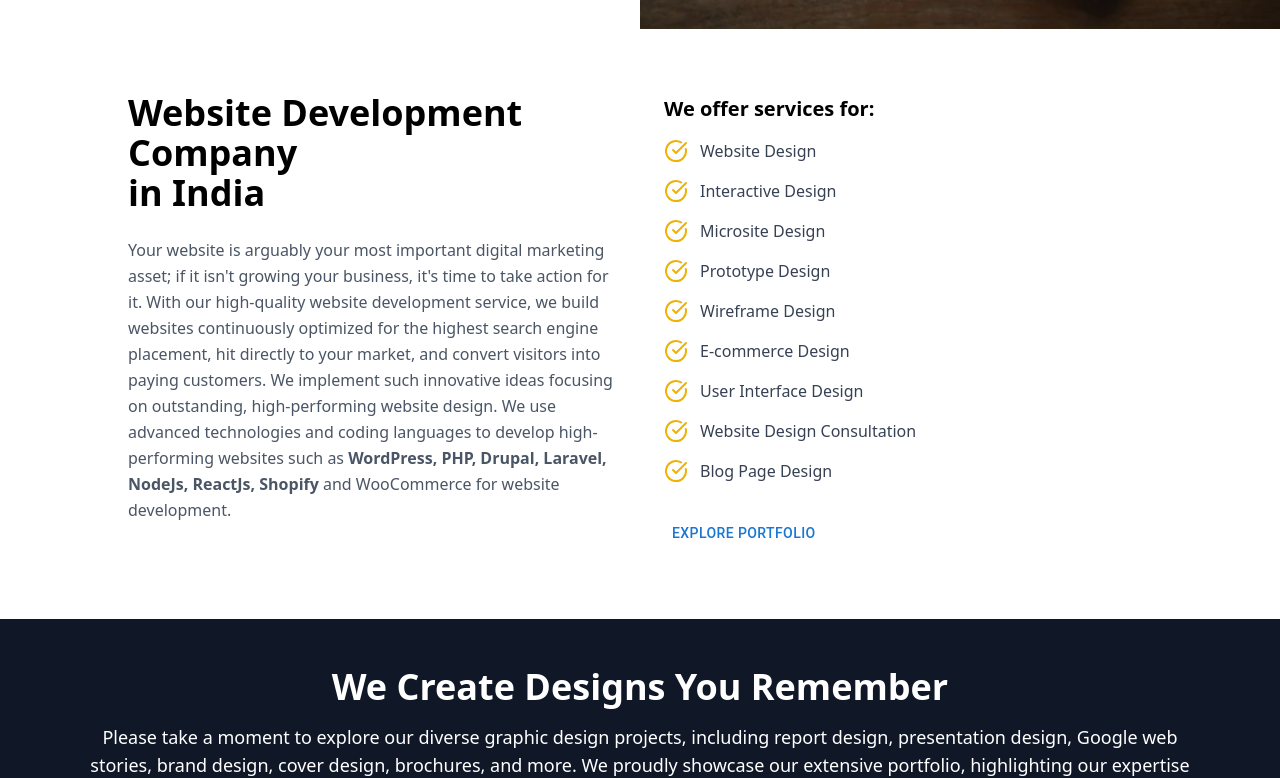
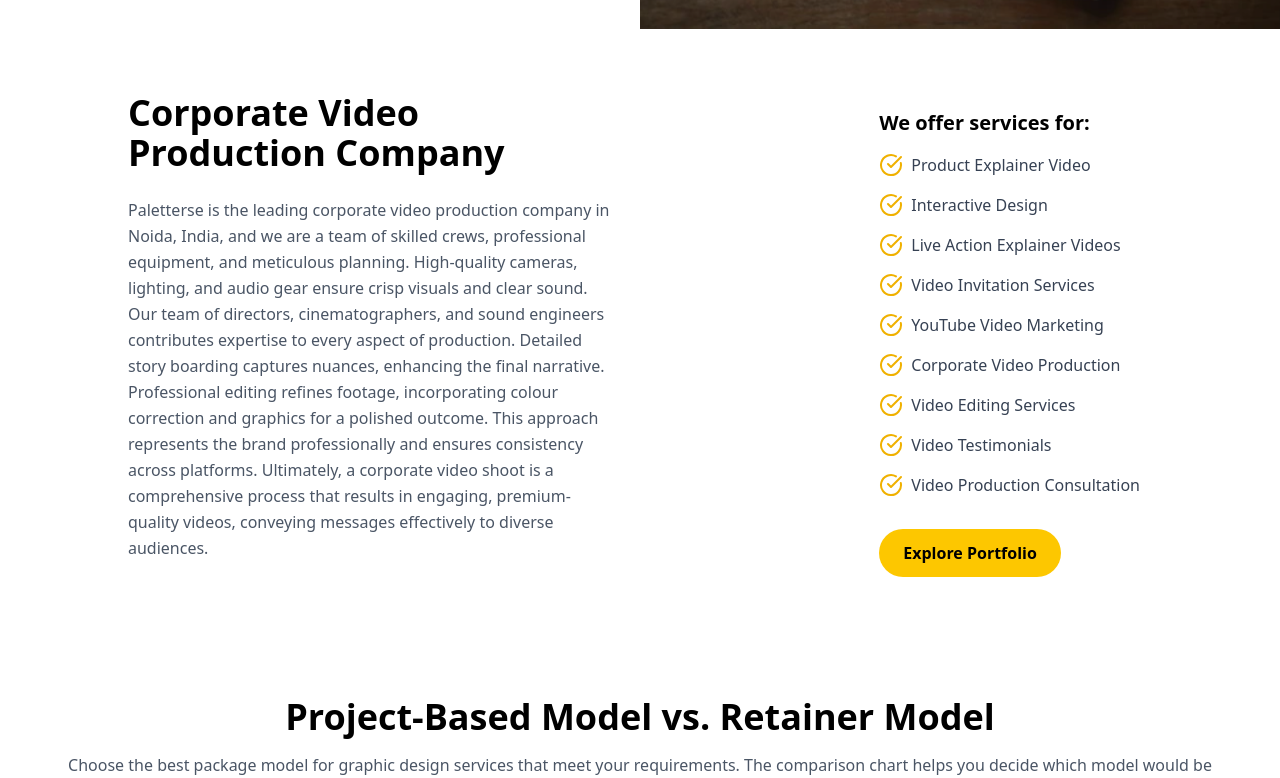
Before and after one commit to dcoder-nikhil0/Paletters, a React (Vite) app in the folder client/: page /design in a window 1280 px wide. Shown: the part 552-1330 px from the top of the page. Built offline with nearby package versions, Linux system fonts and the light colour scheme.

Commit message:
Desing Page done

```diff
--- a/client/src/Components/Design/DesignOffers.jsx
+++ b/client/src/Components/Design/DesignOffers.jsx
@@ -1,48 +1,68 @@
-import { CheckCircle } from 'lucide-react';
-import { Button } from '@mui/material';
+import { CheckCircle } from "lucide-react";
+import { Button } from "@mui/material";
+import { Link } from "react-router-dom";
 
-const DesignOffers = () => {
+const WebOffers = () => {
   const services = [
-    'Website Design',
-    'Interactive Design',
-    'Microsite Design',
-    'Prototype Design',
-    'Wireframe Design',
-    'E-commerce Design',
-    'User Interface Design',
-    'Website Design Consultation',
-    'Blog Page Design'
+    "Product Explainer Video",
+    "Interactive Design",
+    "Live Action Explainer Videos",
+    "Video Invitation Services",
+    "YouTube Video Marketing",
+    "Corporate Video Production",
+    "Video Editing Services",
+    "Video Testimonials",
+    "Video Production Consultation",
   ];
 
   return (
     <div className="bg-white py-16 px-8 md:px-16 lg:px-32">
       <div className="grid md:grid-cols-2 gap-12 items-center">
         <div>
-          <h1 className="text-4xl font-bold mb-6">Website Development Company <br /> in India</h1>
+          <h1 className="text-4xl font-bold mb-6">
+            Corporate Video Production Company
+          </h1>
           <p className="text-gray-600 leading-relaxed mb-8">
-            Your website is arguably your most important digital marketing asset; if it isn't growing your
-            business, it's time to take action for it. With our high-quality website development service, we
-            build websites continuously optimized for the highest search engine placement, hit directly to
-            your market, and convert visitors into paying customers. We implement such innovative ideas
-            focusing on outstanding, high-performing website design. We use advanced technologies and
-            coding languages to develop high-performing websites such as <span className="font-bold">WordPress, PHP, Drupal, Laravel, NodeJs, ReactJs, Shopify</span> and WooCommerce for website development.
+            Paletterse is the leading corporate video production company in
+            Noida, India, and we are a team of skilled crews, professional
+            equipment, and meticulous planning. High-quality cameras, lighting,
+            and audio gear ensure crisp visuals and clear sound. Our team of
+            directors, cinematographers, and sound engineers contributes
+            expertise to every aspect of production. Detailed story boarding
+            captures nuances, enhancing the final narrative. Professional
+            editing refines footage, incorporating colour correction and
+            graphics for a polished outcome. This approach represents the brand
+            professionally and ensures consistency across platforms. Ultimately,
+            a corporate video shoot is a comprehensive process that results in
+            engaging, premium-quality videos, conveying messages effectively to
+            diverse audiences.
           </p>
         </div>
 
-        <div>
-          <h2 className="text-xl font-semibold mb-4">We offer services for:</h2>
+        <div className="flex justify-end">
+          <div className="text-right">
+            <h2 className="text-xl font-semibold flex justify-start mb-4">
+              We offer services for:
+            </h2>
             <ul className="space-y-4">
               {services.map((service, index) => (
-              <li key={index} className="flex items-center text-gray-700">
-                <CheckCircle className="text-yellow-500 mr-3" />
-                {service}
+                <li
+                  key={index}
+                  className="flex items-center justify-start text-gray-700"
+                >
+                  <CheckCircle className="text-yellow-500 mr-2" />
+                  <span className="mr-3">{service}</span>
                 </li>
               ))}
             </ul>
-          <div className="mt-8">
-            <Button className="bg-yellow-400 text-black px-6 py-3 rounded-full hover:bg-yellow-500">
+            <div className="flex justify-start mt-8">
+              <Link
+                to="/portfolio"
+                className="bg-yellow-400 font-bold text-black px-6 py-3 rounded-full hover:bg-yellow-500"
+              >
                 Explore Portfolio
-            </Button>
+              </Link>
+            </div>
           </div>
         </div>
       </div>
@@ -50,4 +70,4 @@ const DesignOffers = () => {
   );
 };
 
-export default DesignOffers;
+export default WebOffers;
--- a/client/src/Pages/Design.jsx
+++ b/client/src/Pages/Design.jsx
@@ -5,17 +5,13 @@ import DesignOffers from '../Components/Design/DesignOffers'
 import WhyChooseUs from './../Components/WhyChooseUs';
 import Form from '../Components/Contact/Form';
 import DesignComparison from '../Components/Design/DesignComparison';
-import DesignCTA from '../Components/Design/DesignCTA';
-import DesignShowcase from '../Components/Design/DesignShowCase';
 
 const Design = () => {
   return (
     <Box>
       <DesignHero />
       <DesignOffers />
-      <DesignShowcase />
       <DesignComparison />
-      <DesignCTA />
       <WhyChooseUs />
       <Form />
     </Box>
```
Lines whose indentation alone changed are shown as unchanged.
